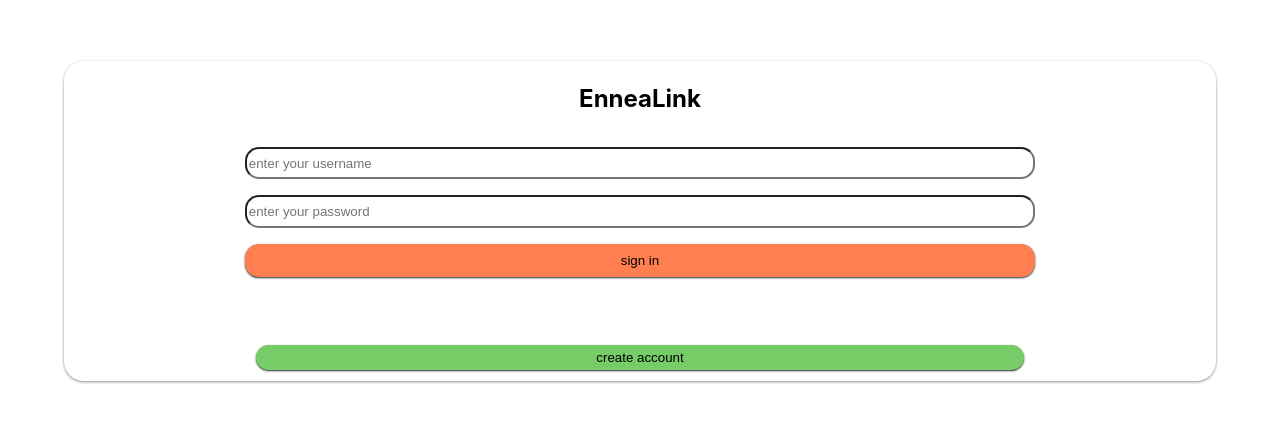
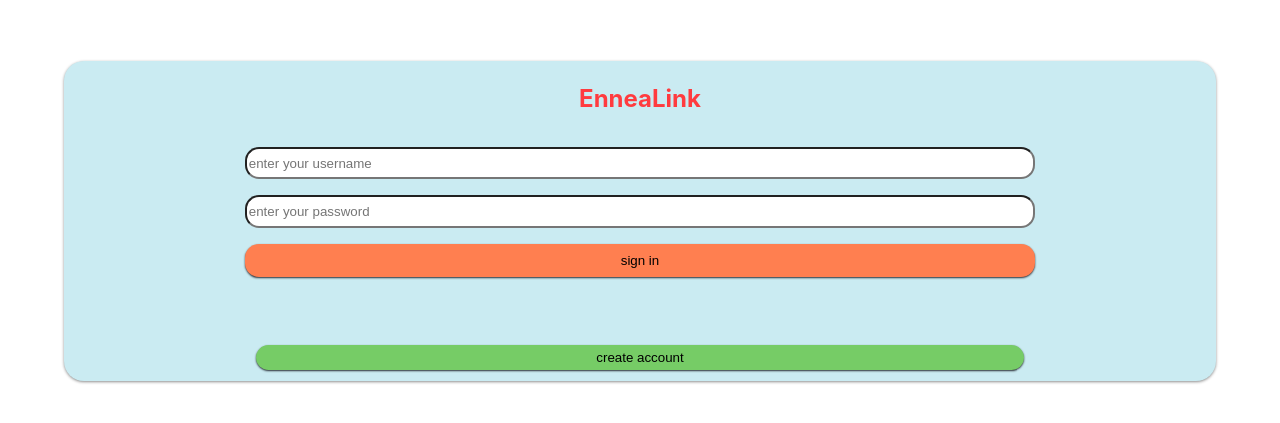
Before and after one commit to EnneaLink/ennealink-fe, a React (Create React App) app: page / in a window 1280 px wide. Shown: the part 179-602 px from the top of the page. Built offline with nearby package versions, Linux system fonts and the light colour scheme; no server answers.

Commit message:
Add colors to sign in box and h1

```diff
--- a/src/components/Login/Login.css
+++ b/src/components/Login/Login.css
@@ -1,4 +1,5 @@
 .sign-in, .create-account {
+  background-color: #caebf2;
   height: 40vh;
   margin: 10vh 5vw;
   display: flex;
@@ -36,3 +37,7 @@
   height: 1.9em;
   background-color: #76CC66;
 }
+
+h1 {
+  color: #ff3b3f;
+}
```
